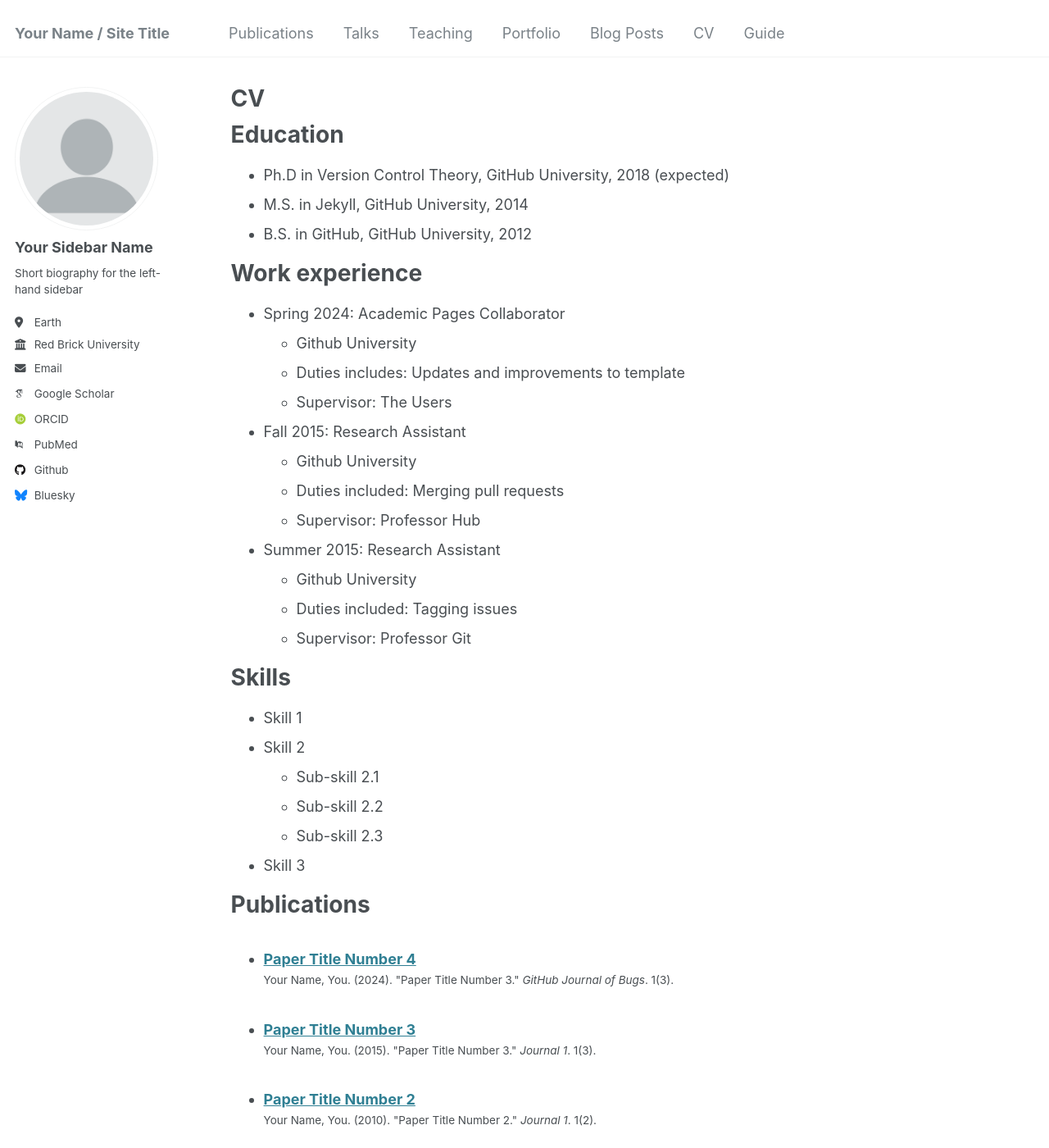
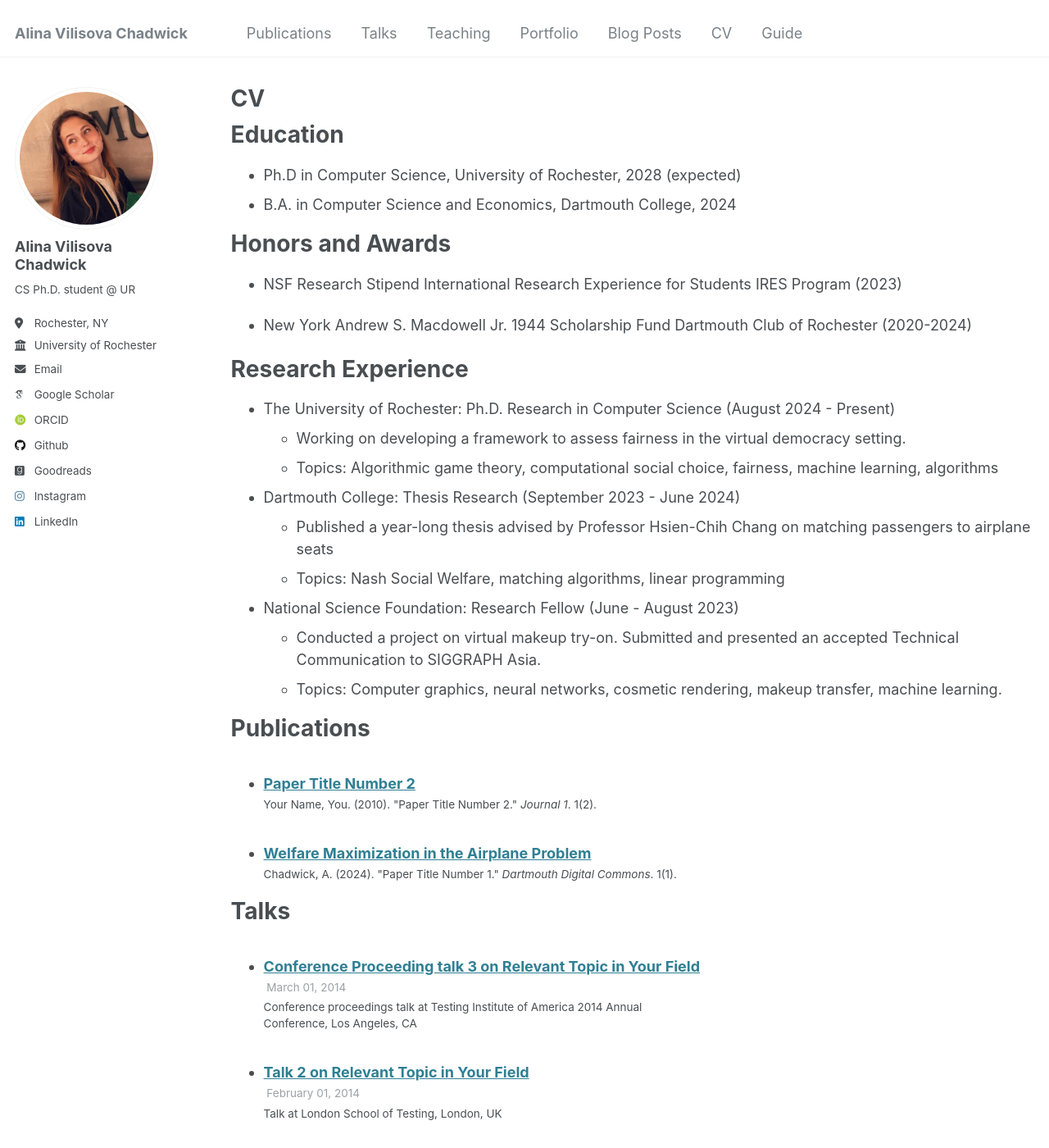
Before and after one commit to alinachadwick/alinachadwick.github.io, a Jekyll site: the page built from _pages/cv.md, in a window 1280 px wide and 1400 px high. Shown: the whole window at 82% size. Built offline with Jekyll 4.4.1, drawn with Linux system fonts in a browser that asks for light colours; some web fonts are replaced; some of the changed text lies outside the part shown.

Commit message:
putting things together

```diff
--- a/_config.yml
+++ b/_config.yml
@@ -8,13 +8,13 @@
 
 # Basic Site Settings
 locale                   : "en-US"
-title                    : "Your Name / Site Title"
+title                    : "Alina Vilisova Chadwick"
 title_separator          : "-"
-name                     : &name "Your Name"
+name                     : &name "Alina Vilisova Chadwick"
 description              : &description "personal description"
-url                      : https://academicpages.github.io # the base hostname & protocol for your site e.g. "https://[your GitHub username].github.io"
+url                      : https://alinachadwick.github.io # the base hostname & protocol for your site e.g. "https://[your GitHub username].github.io"
 baseurl                  : "" # the subpath of your site, e.g. "/blog"
-repository               : "academicpages/academicpages.github.io"
+repository               : "alinachadwick/alinachadwick.github.io"
 
 # Site Author - The following control what appear as part of the author content on the side bar.
 #               If a field is blank the icon and link will not appear, otherwise it will be shown.
@@ -22,21 +22,21 @@ repository               : "academicpages/academicpages.github.io"
 author:
   # Biographic information
   avatar           : "profile.png"
-  name             : "Your Sidebar Name"
-  pronouns         : # example: "she/her"
-  bio              : "Short biography for the left-hand sidebar"
-  location         : "Earth"
-  employer         : "Red Brick University"
+  name             : "Alina Vilisova Chadwick"
+  pronouns         : # "she/her"
+  bio              : "CS Ph.D. student @ UR"
+  location         : "Rochester, NY"
+  employer         : "University of Rochester"
   uri              : # URL
-  email            : "none@example.org"
+  email            : "alina.chadwick@gmail.org"
 
   # Academic websites
   arxiv            : # URL - Update with the correct link to your profile
-  googlescholar    : "https://scholar.google.com/citations?user=PS_CX0AAAAAJ"
+  googlescholar    : "https://scholar.google.com/citations?user=kIXPWDEAAAAJ&hl=en"
   impactstory      : # URL
-  orcid            : "http://orcid.org/yourorcidurl"
+  orcid            : https://orcid.org/0009-0006-3016-7663"
   semantic         : # URL
-  pubmed           : "https://www.ncbi.nlm.nih.gov/pubmed/?term=john+snow"
+  pubmed           : # URL
   researchgate     : # URL
   scopus           : # URL
 
@@ -44,21 +44,21 @@ author:
   bitbucket        : # Username - Update with your username on the site
   codepen          : # Username
   dribbble         : # Username
-  github           : "academicpages"
+  github           : "alinachadwick"
   kaggle           : # Username
   stackoverflow    : # User number or user number and name (i.e., use "1" or "1/jeff-atwood")
 
   # Social media
-  bluesky          : "bsky.app" # Replace this with you Bluesky username
+  bluesky          : # Replace this with you Bluesky username
   facebook         : # Username
   flickr           : # Username
   foursquare       : # Username
-  goodreads        : # Username
+  goodreads        : "user/show/184693304-alina-chadwick"
   google_plus      : # Username
   keybase          : # Username
-  instagram        : # Username
+  instagram        : "alinachadwick"
   lastfm           : # Username
-  linkedin         : # Username
+  linkedin         : "alina-chadwick"
   mastodon         : # URL
   medium           : # URL
   pinterest        : # Username
--- a/_data/authors.yml
+++ b/_data/authors.yml
@@ -1,9 +1,9 @@
 # Authors
 
 Name Name:
-  name        : "Name Name"
+  name        : "Alina Chadwick"
   uri         : "http://name.com"
-  email       : "name@name.com"
+  email       : "alina.chadwick@gmail.com"
   bio         : "This is the first name."
   avatar      : "bio-photo-2.jpg"
   twitter     : "name"
--- a/_pages/cv.md
+++ b/_pages/cv.md
@@ -11,35 +11,26 @@ redirect_from:
 
 Education
 ======
-* Ph.D in Version Control Theory, GitHub University, 2018 (expected)
-* M.S. in Jekyll, GitHub University, 2014
-* B.S. in GitHub, GitHub University, 2012
+* Ph.D in Computer Science, University of Rochester, 2028 (expected)
+* B.A. in Computer Science and Economics, Dartmouth College, 2024
 
-Work experience
+Honors and Awards
 ======
-* Spring 2024: Academic Pages Collaborator
-  * Github University
-  * Duties includes: Updates and improvements to template
-  * Supervisor: The Users
+* NSF Research Stipend International Research Experience for Students IRES Program (2023)
 
-* Fall 2015: Research Assistant
-  * Github University
-  * Duties included: Merging pull requests
-  * Supervisor: Professor Hub
+* New York Andrew S. Macdowell Jr. 1944 Scholarship Fund Dartmouth Club of Rochester (2020-2024)
 
-* Summer 2015: Research Assistant
-  * Github University
-  * Duties included: Tagging issues
-  * Supervisor: Professor Git
-
-Skills
+Research Experience
 ======
-* Skill 1
-* Skill 2
-  * Sub-skill 2.1
-  * Sub-skill 2.2
-  * Sub-skill 2.3
-* Skill 3
+* The University of Rochester: Ph.D. Research in Computer Science (August 2024 - Present)
+  *  Working on developing a framework to assess fairness in the virtual democracy setting.
+  * Topics: Algorithmic game theory, computational social choice, fairness, machine learning, algorithms
+* Dartmouth College: Thesis Research (September 2023 - June 2024)
+  * Published a year-long thesis advised by Professor Hsien-Chih Chang on matching passengers to airplane seats
+  * Topics: Nash Social Welfare, matching algorithms, linear programming
+* National Science Foundation: Research Fellow (June - August 2023)
+  * Conducted a project on virtual makeup try-on. Submitted and presented an accepted Technical Communication to SIGGRAPH Asia.
+  * Topics: Computer graphics, neural networks, cosmetic rendering, makeup transfer, machine learning.
 
 Publications
 ======
@@ -53,12 +44,35 @@ Talks
     {% include archive-single-talk-cv.html  %}
   {% endfor %}</ul>
 
-Teaching
+Teaching Experience
 ======
   <ul>{% for post in site.teaching reversed %}
     {% include archive-single-cv.html %}
   {% endfor %}</ul>
 
-Service and leadership
+Work Experience
 ======
-* Currently signed in to 43 different slack teams
+* DUST Identity: Software Engineer Intern (September - December 2022)
+  * Created an internal web app that serves as an admin portal, allowing DUST’s customer success team to monitor customer account health and view data that indicate how each customer is using the product.
+  * Frontend written in React-Admin and Javascript; Backend utilizes FastAPI and was written in Python
+
+* IBM: Accelerate, Software Track (June - August 2022)
+  * Virtually worked on frontend website development projects in HTML/CSS, JavaScript, and React
+  * Participated in workshops on backend development and security
+
+Skills and Research Interests
+======
+* Areas of Interest: Game Theory, Algorithmic Economics, Computer Graphics, Human-Computer Interaction
+* Spoken Languages: English, Russian, Spanish
+* Programming Languages: Python, Javascript, React, HTML/CSS, Java, C, GLSL
+* Coursework: (Graduate) Advanced Algorithms, Artificial Intelligence, PhD Research, Problem-Solving Seminar,
+(Undergraduate) International Finance, Monetary Policy and the Macroeconomy, International Trade, Econometrics,
+Network Science and Complex Systems, Macroeconomics, Microeconomics, Full-Stack Web Development, Computer
+Graphics, Algorithms, Machine Learning, Discrete Mathematics in Computer Science, Differential Equations, Software
+Design and Implementation, Problem Solving via Object-Oriented Programming, Multivariable Calculus.
+
+Other positions of Responsibility
+======
+* President: Women in Computer Science at Dartmouth College (2022-2024)
+* Violinist: Individual Study Program under Omar Chen Guey at Dartmouth College (2022-2024)
+* Volunter: David's House through Kappa Kappa Gamma
--- a/_publications/2015-10-01-paper-title-number-3.md
+++ /dev/null
@@ -1,14 +0,0 @@
----
-title: "Paper Title Number 3"
-collection: publications
-category: manuscripts
-permalink: /publication/2015-10-01-paper-title-number-3
-excerpt: 'This paper is about the number 3. The number 4 is left for future work.'
-date: 2015-10-01
-venue: 'Journal 1'
-slidesurl: 'http://academicpages.github.io/files/slides3.pdf'
-paperurl: 'http://academicpages.github.io/files/paper3.pdf'
-citation: 'Your Name, You. (2015). &quot;Paper Title Number 3.&quot; <i>Journal 1</i>. 1(3).'
----
-
-The contents above will be part of a list of publications, if the user clicks the link for the publication than the contents of section will be rendered as a full page, allowing you to provide more information about the paper for the reader. When publications are displayed as a single page, the contents of the above "citation" field will automatically be included below this section in a smaller font.
--- a/_publications/2024-02-17-paper-title-number-4.md
+++ /dev/null
@@ -1,13 +0,0 @@
----
-title: "Paper Title Number 4"
-collection: publications
-category: conferences
-permalink: /publication/2024-02-17-paper-title-number-4
-excerpt: 'This paper is about fixing template issue #693.'
-date: 2024-02-17
-venue: 'GitHub Journal of Bugs'
-paperurl: 'http://academicpages.github.io/files/paper3.pdf'
-citation: 'Your Name, You. (2024). &quot;Paper Title Number 3.&quot; <i>GitHub Journal of Bugs</i>. 1(3).'
----
-
-The contents above will be part of a list of publications, if the user clicks the link for the publication than the contents of section will be rendered as a full page, allowing you to provide more information about the paper for the reader. When publications are displayed as a single page, the contents of the above "citation" field will automatically be included below this section in a smaller font.
--- a/_publications/2009-10-01-paper-title-number-1.md
+++ b/_publications/airplane.md
@@ -1,14 +1,14 @@
 ---
-title: "Paper Title Number 1"
+title: "Welfare Maximization in the Airplane Problem"
 collection: publications
 category: manuscripts
-permalink: /publication/2009-10-01-paper-title-number-1
+permalink: /publication/welfare-maximization-in-the-airplane-problem
 excerpt: 'This paper is about the number 1. The number 2 is left for future work.'
 date: 2009-10-01
-venue: 'Journal 1'
-slidesurl: 'http://academicpages.github.io/files/slides1.pdf'
-paperurl: 'http://academicpages.github.io/files/paper1.pdf'
-citation: 'Your Name, You. (2009). &quot;Paper Title Number 1.&quot; <i>Journal 1</i>. 1(1).'
+venue: 'Dartmouth Digital Commons'
+# slidesurl: 'http://academicpages.github.io/files/slides1.pdf'
+paperurl: 'http://academicpages.github.io/files/Welfare Maximization in the Airplane Problem.pdf'
+citation: 'Chadwick, A. (2024). &quot;Paper Title Number 1.&quot; <i>Dartmouth Digital Commons</i>. 1(1).'
 ---
 
 The contents above will be part of a list of publications, if the user clicks the link for the publication than the contents of section will be rendered as a full page, allowing you to provide more information about the paper for the reader. When publications are displayed as a single page, the contents of the above "citation" field will automatically be included below this section in a smaller font.
```
Also changed, not shown: _publications/microglam.md (renamed from _publications/2010-10-01-paper-title-number-2.md), images/profile.png, 10 other files.
